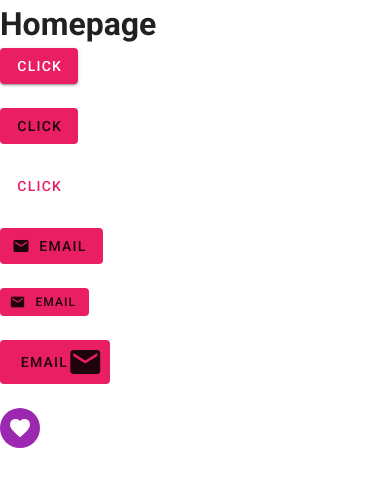
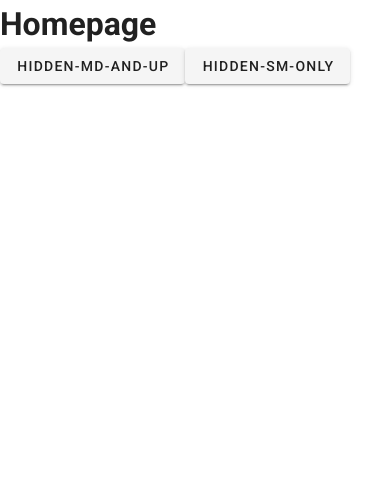
Before and after one commit to linearsachin/vue-todo, a Vue app: page / in a window 390 px wide. Shown: the top 486 px of the page. Built offline with nearby package versions, Linux system fonts and the light colour scheme.

Commit message:
breakpoints

```diff
--- a/src/views/Home.vue
+++ b/src/views/Home.vue
@@ -1,31 +1,9 @@
 <template>
   <div class="home">
     <h1>Homepage</h1>
-
-    <v-btn class="pink white--text">Click</v-btn>
-    <br><br>
-    <v-btn depressed color="pink">click</v-btn><br><br>
-    <v-btn text color="pink">click</v-btn><br><br>
-
-    <v-btn depressed class="pink white--textss">
-      <v-icon left>email</v-icon>
-      <span>Email </span>
-    </v-btn><br><br>
-
-    <v-btn depressed small class="pink white--textss">
-      <v-icon left small>email</v-icon>
-      <span>Email </span>
-    </v-btn><br><br>
-
-    <v-btn depressed large class="pink white--textss">
-      <span left>Email</span>
-      <v-icon large right>email</v-icon>
-    </v-btn><br><br>
-
-    <v-btn fab depressed small dark class="purple white--textss">
-      <v-icon>favorite</v-icon>
-    </v-btn><br><br>
-
+    <v-btn class="hidden-md-and-down">hidden-md-and-down</v-btn>
+    <v-btn class="hidden-md-and-up">hidden-md-and-up</v-btn>
+    <v-btn class="hidden-sm-only">hidden-sm-only</v-btn>
 
   </div>
 </template>
```
Also changed, not shown: 1 other file (tests, documents, lock files or other folders).
